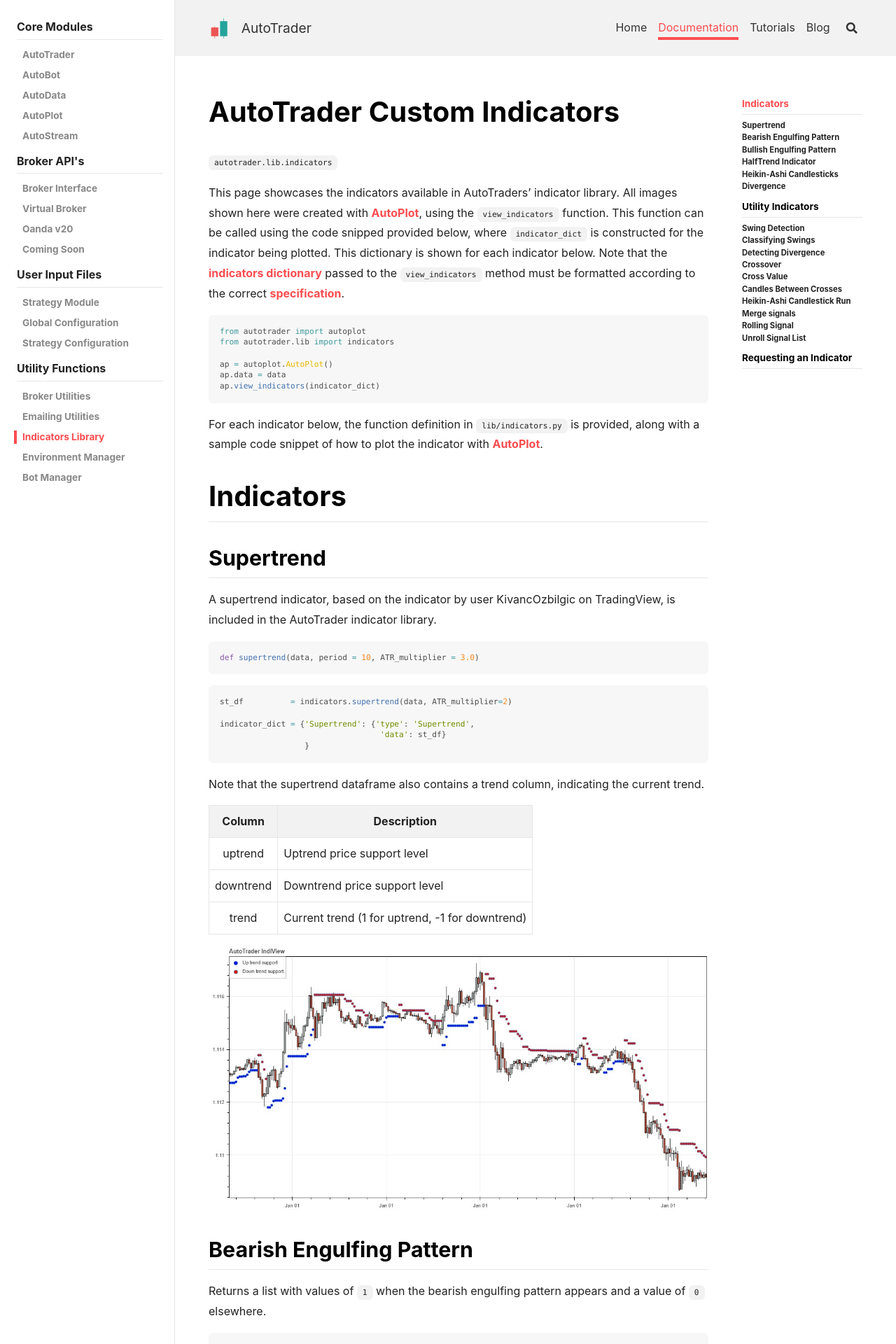
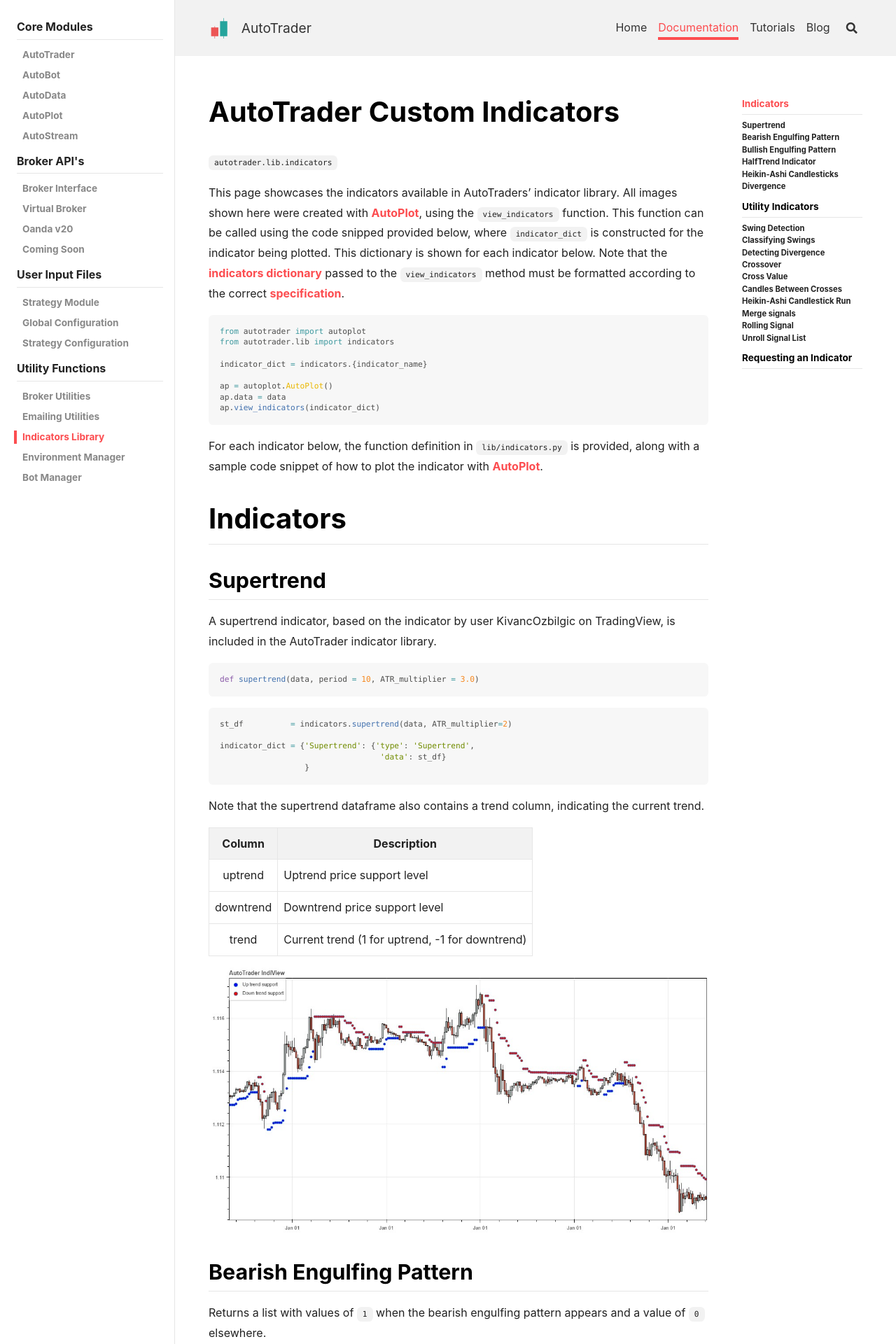
Before and after one commit to kieran-mackle/AutoTrader, a Jekyll site: the page built from content/_documentation/4.3-indicators.md, in a window 1280 px wide. Shown: the top 1920 px of the page at 70% size. Built offline with Jekyll 4.4.1, drawn with Linux system fonts in a browser that asks for light colours; nearby versions of some CDN libraries.

````diff
--- a/content/_documentation/4.3-indicators.md
+++ b/content/_documentation/4.3-indicators.md
@@ -15,6 +15,8 @@
 ```python
 from autotrader import autoplot
 from autotrader.lib import indicators
+
+indicator_dict = indicators.{indicator_name}
 
 ap = autoplot.AutoPlot()
 ap.data = data
````
Also changed, not shown: content/_documentation/1.3-autoplot.md (+1 -0 lines).
